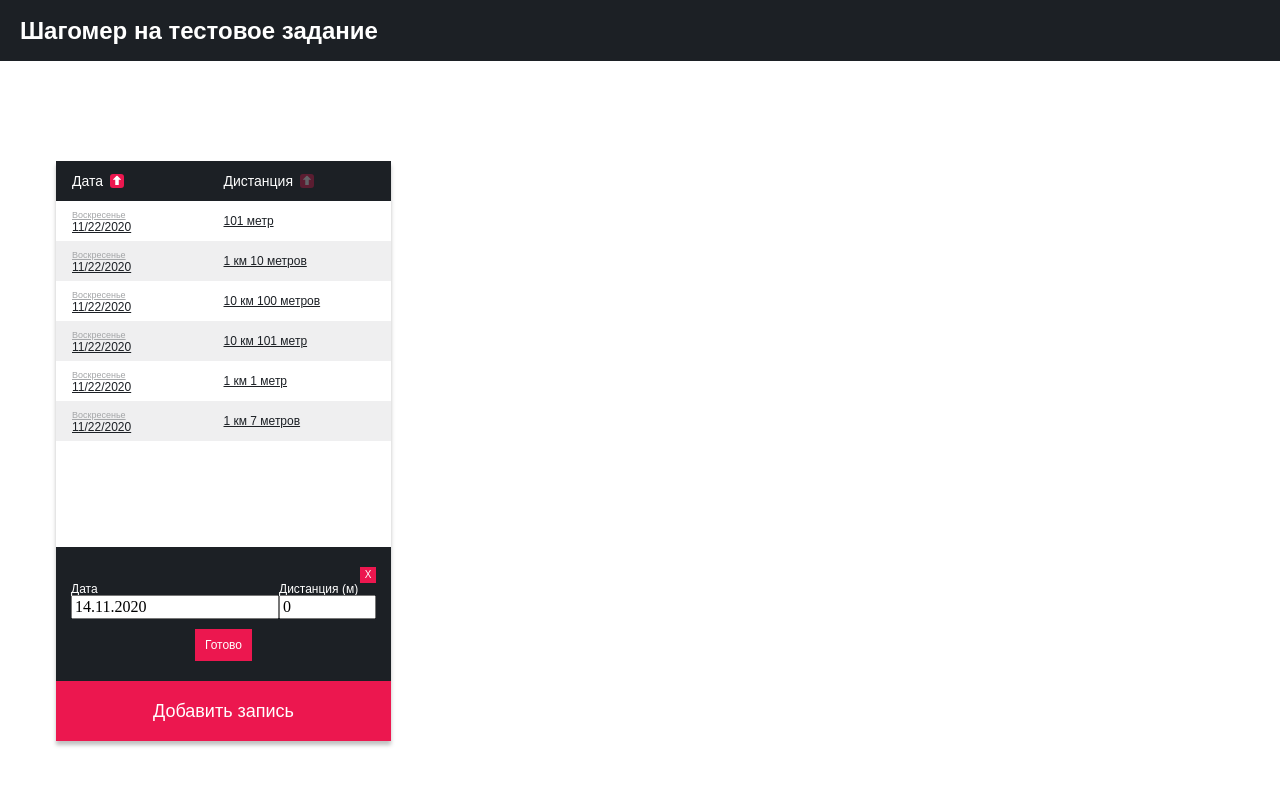
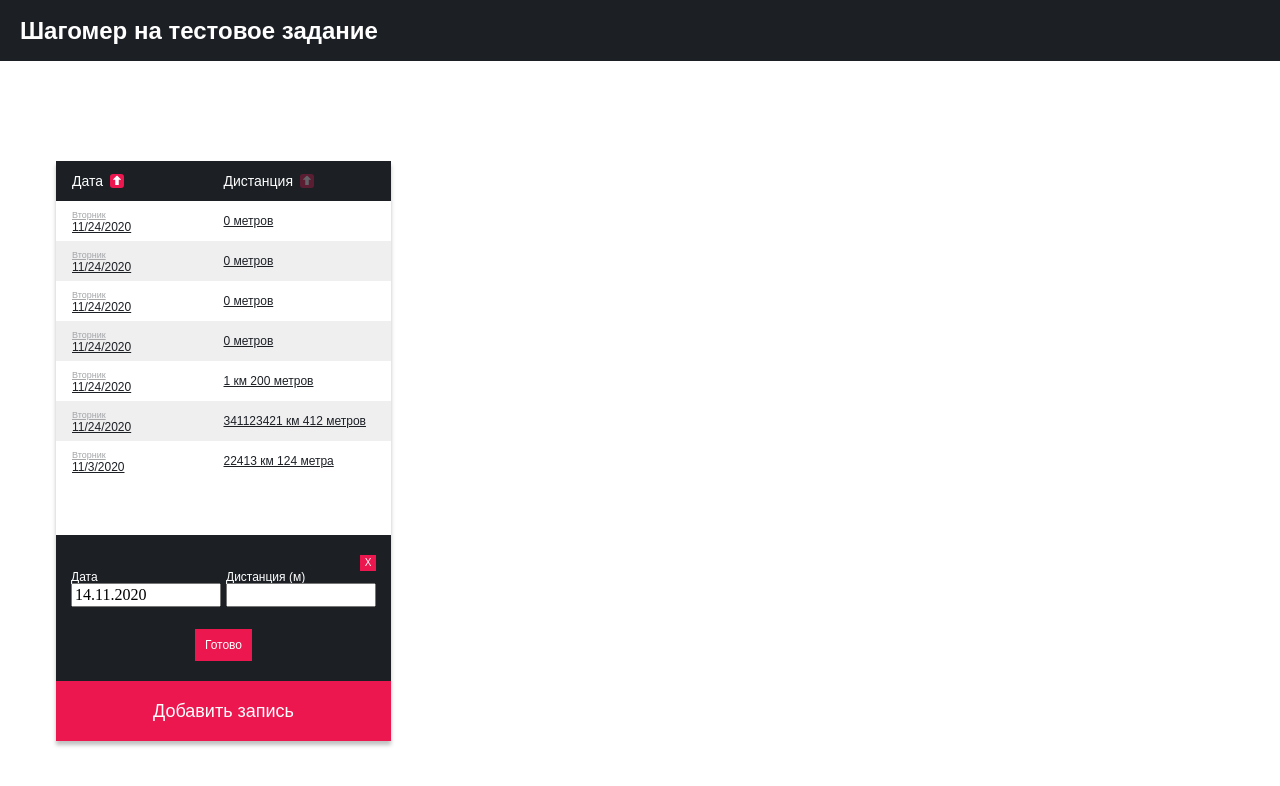
Before and after one commit to mansup96/test-task, a React (Create React App) app: page / in a window 1280 px wide. Both pictures are taken after a click on the button "Добавить запись". Shown: the top 786 px of the page. Built offline with nearby package versions, Linux system fonts and the light colour scheme; data requests are answered from the project's data file.

Commit message:
some fixes

```diff
--- a/db.json
+++ b/db.json
@@ -2,33 +2,38 @@
   "walking": [
     {
       "id": 1,
-      "date": 1606072868633,
-      "distance": 101
+      "date": 1606252967670,
+      "distance": 0
     },
     {
       "id": 2,
-      "date": 1606072868633,
-      "distance": 1010
+      "date": 1606252967670,
+      "distance": 0
     },
     {
       "id": 3,
-      "date": 1606072868633,
-      "distance": 10100
+      "date": 1606252967670,
+      "distance": 0
     },
     {
       "id": 4,
-      "date": 1606072868633,
-      "distance": 10101
+      "date": 1606253116691,
+      "distance": 0
     },
     {
       "id": 5,
-      "date": 1606073178477,
-      "distance": 1001
+      "date": 1606253359933,
+      "distance": 1200
     },
     {
       "id": 6,
-      "date": 1606073453317,
-      "distance": 1007
+      "date": 1606253359933,
+      "distance": 341123421412
+    },
+    {
+      "id": 7,
+      "date": "2020-11-03T21:29:19.000Z",
+      "distance": 22413124
     }
   ]
 }
--- a/src/api/api.ts
+++ b/src/api/api.ts
@@ -6,19 +6,13 @@ let $axios = axios.create({
 });
 
 export const api = {
-  getWalks(query: string) {
-    return $axios.get(`/${query}`).then(resp => resp.data);
-  },
+  getWalks: async (query: string) =>
+    (await $axios.get(`/${query}`)).data as Walk[],
 
-  postWalk(walk: Walk) {
-    return $axios.post('/', walk).then(resp => resp);
-  },
+  postWalk: async (walk: Walk) => (await $axios.post('/', walk)).data,
 
-  putWalk(walk: Walk, id: number) {
-    return $axios.put(`/${id}`, walk).then(resp => resp.data);
-  },
+  putWalk: async (walk: Walk, id: number) =>
+    (await $axios.put(`/${id}`, walk)).data,
 
-  deleteWalk(id: number) {
-    return $axios.delete(`/${id}`).then(resp => resp);
-  },
+  deleteWalk: async (id: number) => (await $axios.delete(`/${id}`)).data,
 };
--- a/src/components/WalkingManager/Badge/Badge.tsx
+++ b/src/components/WalkingManager/Badge/Badge.tsx
@@ -1,10 +1,10 @@
-import React, { ReactText, RefObject, useEffect, useState } from 'react';
+import React, { RefObject, useEffect, useState } from 'react';
 import styled, { css } from 'styled-components';
 import { Button } from '../../common/Button/Button';
 import Input from '../../common/Input/Input';
 import { BadgeType, Walk } from '../../../store/walkingManager/actionTypes';
 import CustomDatePicker from '../../common/CustomDatePicker/CustomDatePicker';
-import { useDispatch } from 'react-redux';
+import { startOfTomorrow } from 'date-fns';
 
 type BadgeProps = {
   badge: BadgeType;
@@ -46,8 +46,8 @@ const StyledBadge = styled.div<StyledBadgeProps>`
     display: flex;
     margin-bottom: 10px;
     justify-content: space-between;
-    .dateInput {
-      max-width: 150px;
+    .input {
+      width: 150px;
     }
   }
 
@@ -66,11 +66,14 @@ const Badge = ({
 }: BadgeProps) => {
   const btnHeight = btnRef?.current?.getBoundingClientRect().height ?? 0;
   const [date, setDate] = useState(badge.activeWalk?.date || '');
-  const [distance, setDistance] = useState(badge.activeWalk?.distance || 0);
+  const [distance, setDistance] = useState(
+    badge.activeWalk?.distance.toString() || ''
+  );
+  const [error, setError] = useState('');
 
   useEffect(() => {
     setDate(badge.activeWalk?.date || Date.now());
-    setDistance(badge.activeWalk?.distance || 0);
+    setDistance(badge.activeWalk?.distance.toString() || '');
   }, [badge.activeWalk]);
 
   const handleDate = (date: Date) => {
@@ -78,17 +81,40 @@ const Badge = ({
   };
 
   const handleDistance = (value: string) => {
-    setDistance(parseInt(value));
+    if (!value || Number(value) <= 0) {
+      setError('Введите корректные данные');
+      setDistance(value);
+    } else {
+      setDistance(value);
+      setError('');
+    }
   };
 
+  const fromToday = (date: Date): boolean => date < new Date();
+
   const handleSave = () => {
-    const walk = {
-      id: badge.activeWalk?.id ? badge.activeWalk.id : null,
-      date,
-      distance,
-    };
-    handleWalk(walk);
-    setDistance(0);
+    if (distance) {
+      const walk = {
+        id: badge.activeWalk?.id ? badge.activeWalk.id : null,
+        date,
+        distance: Number(distance),
+      };
+      handleWalk(walk);
+      setDistance('');
+    } else {
+      setError('Введите корректные данные');
+    }
+  };
+
+  const closeBadge = () => {
+    handleBadge(false);
+    setError('');
+  };
+
+  const deleteWalk = () => {
+    if (badge.activeWalk?.id) {
+      removeWalk(badge.activeWalk.id);
+    }
   };
 
   return (
@@ -97,39 +123,36 @@ const Badge = ({
         square
         className="closeBtn"
         title={'Закрыть окно'}
-        onClick={() => handleBadge(false)}
+        onClick={closeBadge}
       >
         X
       </Button>
       <div className={'inputsRow'}>
         <CustomDatePicker
+          className={'input'}
           label="Дата"
           date={date}
+          filterDate={fromToday}
           onChange={handleDate}
           dateFormat={'dd.MM.yyyy'}
         />
 
         <Input
-          id="date"
+          className={'input'}
           type="number"
           label="Дистанция (м)"
           value={distance}
-          onChange={handleDistance}
+          onChangeValue={handleDistance}
+          error={error}
+          step={'100'}
         />
       </div>
       <div className={'buttonsRow'}>
-        <Button sm onClick={handleSave}>
+        <Button sm disabled={!!error || !distance} onClick={handleSave}>
           Готово
         </Button>
         {badge.activeWalk?.id && (
-          <Button
-            sm
-            onClick={() => {
-              if (badge.activeWalk?.id) {
-                removeWalk(badge.activeWalk.id);
-              }
-            }}
-          >
+          <Button sm onClick={deleteWalk}>
             Удалить
           </Button>
         )}
--- a/src/components/WalkingManager/Table/Table.tsx
+++ b/src/components/WalkingManager/Table/Table.tsx
@@ -55,7 +55,7 @@ const StyledTable = styled.ul`
   ${scrollBarStyle()}
 `;
 
-type TableType = {
+type TableProps= {
   walks: MappedWalk[];
   getWalks: () => void;
   handleBadge: (isOpen: boolean, id?: number | null) => void;
@@ -63,12 +63,7 @@ type TableType = {
   error?: string | null;
 };
 
-const Table = ({
-  walks,
-  getWalks,
-  isFetching,
-  handleBadge,
-}: TableType) => {
+const Table = ({ walks, getWalks, isFetching, handleBadge }: TableProps) => {
   useEffect(() => {
     getWalks();
   }, [getWalks]);
--- a/src/components/common/Button/Button.tsx
+++ b/src/components/common/Button/Button.tsx
@@ -42,9 +42,9 @@ const StyledButton = styled.button<StyledButtonProps>`
 `;
 
 export const Button = forwardRef<HTMLButtonElement, ButtonProps>(
-  ({ onClick, children, ...props }, ref) => {
+  ({ children, ...props }, ref) => {
     return (
-      <StyledButton ref={ref} {...props} onClick={onClick} type="button">
+      <StyledButton ref={ref} {...props} type="button">
         {children}
       </StyledButton>
     );
--- a/src/components/common/CustomDatePicker/CustomDatePicker.tsx
+++ b/src/components/common/CustomDatePicker/CustomDatePicker.tsx
@@ -12,7 +12,6 @@ registerLocale('ru', ru);
 type CustomDatePickerProps = {
   date: string | Date | number;
   label: string;
-  onChange: (date: any) => void;
   className?: string;
 };
 
@@ -20,20 +19,22 @@ const StyledDatepicker = styled.div`
   label {
     ${labelStyle()}
   }
-
-
+  .react-datepicker__day--selected {
+    background-color: ${({ theme }) => theme.accent};
+  }
+  .react-datepicker-wrapper,
+  .react-datepicker-wrapper input {
+    width: 100%;
+  }
 `;
 
 const CustomDatePicker = ({
   date,
   label,
-  onChange,
   className,
   ...props
 }: CustomDatePickerProps & ReactDatePickerProps) => {
-  const [curDate, setCurDate] = useState(
-    new Date(props.selected || Date.now())
-  );
+  const [curDate, setCurDate] = useState(new Date(date || Date.now()));
   useEffect(() => {
     setCurDate(new Date(date || Date.now()));
   }, [date]);
@@ -41,12 +42,7 @@ const CustomDatePicker = ({
   return (
     <StyledDatepicker className={className}>
       <label>{label}</label>
-      <DatePicker
-        selected={curDate}
-        onChange={onChange}
-        {...props}
-        locale="ru"
-      />
+      <DatePicker selected={curDate} {...props} locale="ru" />
     </StyledDatepicker>
   );
 };
--- a/src/components/common/Input/Input.tsx
+++ b/src/components/common/Input/Input.tsx
@@ -1,34 +1,48 @@
-import React, { useEffect, useState } from 'react';
+import React, { InputHTMLAttributes, useEffect, useState } from 'react';
 import styled from 'styled-components';
 import { labelStyle } from '../../../styles';
 
-type InputProps = {
+type InputProps = InputHTMLAttributes<any> & {
   className?: string;
-  id: string;
   label: string;
-  onChange: (value: string) => void;
+  onChangeValue: (value: string) => void;
   type?: string;
-  value: string | number;
+  value: string;
+  error?: string;
 };
 
 const StyledInput = styled.div`
   max-width: 150px;
+  position: relative;
   label {
     ${labelStyle}
   }
   input {
     width: 100%;
+    margin-bottom: 12px;
+  }
+  span {
+    position: absolute;
+    bottom: 0;
+    ${labelStyle};
+    color: ${({ theme }) => theme.accent};
+    font-size: 10px;
   }
 `;
 
-const Input = ({ id, label, onChange, type, value, className }: InputProps) => {
+const Input = ({
+  label,
+  onChangeValue,
+  type,
+  value,
+  className,
+  error,
+  ...props
+}: InputProps) => {
   const [currentValue, setCurrentValue] = useState(value);
+
   const changeHandler = (e: React.ChangeEvent<HTMLInputElement>): void => {
-    if (type === 'number') {
-      onChange(e.target.value);
-    } else {
-      onChange(e.target.value);
-    }
+    onChangeValue(e.target.value);
   };
 
   useEffect(() => {
@@ -36,14 +50,15 @@ const Input = ({ id, label, onChange, type, value, className }: InputProps) => {
   }, [value]);
 
   return (
-    <StyledInput>
-      <label htmlFor={id}>{label}</label>
+    <StyledInput className={className}>
+      <label>{label}</label>
       <input
-        id={id}
         type={type || 'text'}
         value={currentValue}
         onChange={changeHandler}
+        {...props}
       />
+      {error && <span>{error}</span>}
     </StyledInput>
   );
 };
--- a/src/store/walkingManager/actionTypes.ts
+++ b/src/store/walkingManager/actionTypes.ts
@@ -1,4 +1,4 @@
-export const actionTypes: { [key: string]: string } = {
+export const actionTypes = {
   set_active_param: 'manager/set_active_param',
   set_sort_order: 'manager/set_sort_order',
   set_walks: 'manager/set_walks',
--- a/src/store/walkingManager/actions.ts
+++ b/src/store/walkingManager/actions.ts
@@ -103,7 +103,7 @@ export const getWalks = (): ThunkAction<
 
   await api
     .getWalks(query)
-    .then((data: Walk[]) => {
+    .then(data => {
       const mappedData: MappedWalk[] = getMappedData(data);
       dispatch(setWalks(mappedData));
     })
--- a/src/styles/index.ts
+++ b/src/styles/index.ts
@@ -5,7 +5,8 @@ export const GlobalStyle = createGlobalStyle`
 ${normalize}
 *, *:before, *:after {
   box-sizing: border-box;
-}
+  outline: none;
+},
 `;
 
 export const theme = {
```
Also changed, not shown: src/setupTests.js (+1 -1 lines), src/store/walkingManager/reducer.ts (line endings or trailing spaces), 1 other file (tests, documents, lock files or other folders).
